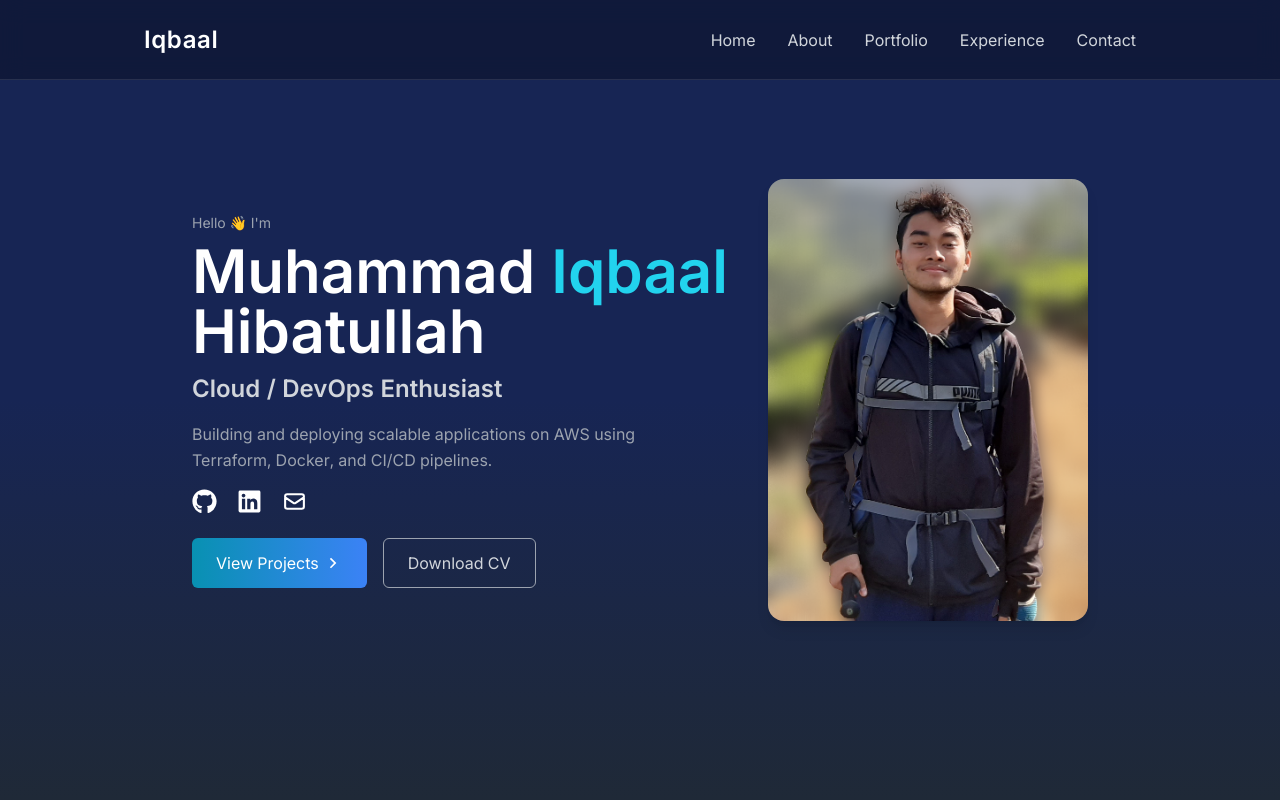
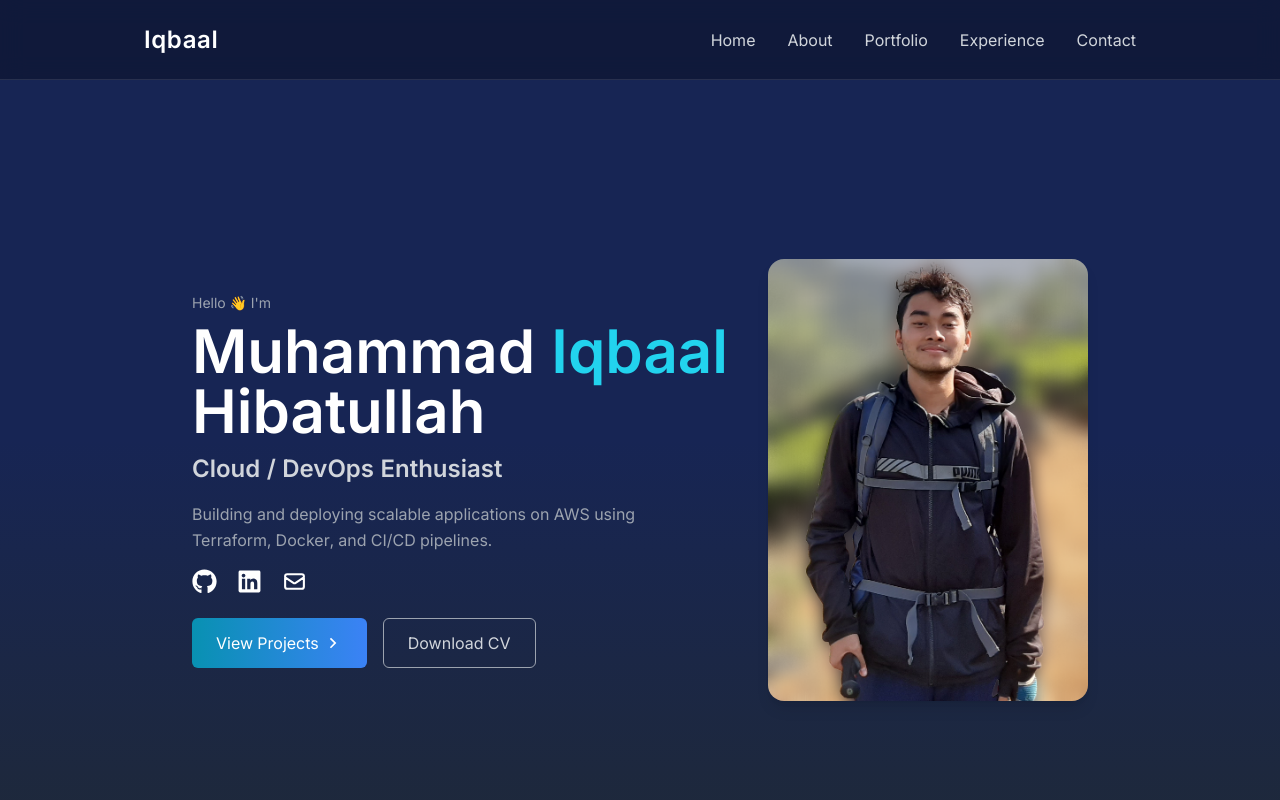
Before and after one commit to EvoVincere/portoLandingpage, a React (Create React App) app: page / in a window 1280 px wide. Shown: the top 800 px of the page. Built offline with nearby package versions, Linux system fonts and the light colour scheme.

Commit message:
add ci/cd

```diff
--- a/public/index.html
+++ b/public/index.html
@@ -33,7 +33,7 @@
   <meta name="twitter:image" content="%PUBLIC_URL%/preview.png" />
 
   <!-- APP ICON -->
-  <link rel="apple-touch-icon" href="%PUBLIC_URL%/logo192.png" />
+  <link rel="apple-touch-icon" href="%PUBLIC_URL%/preview.png" />
 
   <!-- MANIFEST -->
   <link rel="manifest" href="%PUBLIC_URL%/manifest.json" />
--- a/src/components/Home.jsx
+++ b/src/components/Home.jsx
@@ -6,7 +6,7 @@ import Social from './Social'
 
 const Home = () => {
   return (
-    <div name="home" className='min-h-screen w-full bg-gradient-to-b from-blue-950 via-blue-950 to-gray-800'>
+    <div name="home" className='pt-20 min-h-screen w-full bg-gradient-to-b from-blue-950 via-blue-950 to-gray-800'>
 
       <div className='max-w-screen-lg mx-auto flex flex-col-reverse md:flex-row items-center justify-center min-h-screen px-4 gap-10'>
 
```
Also changed, not shown: public/manifest.json, 1 other file (tests, documents, lock files or other folders).
